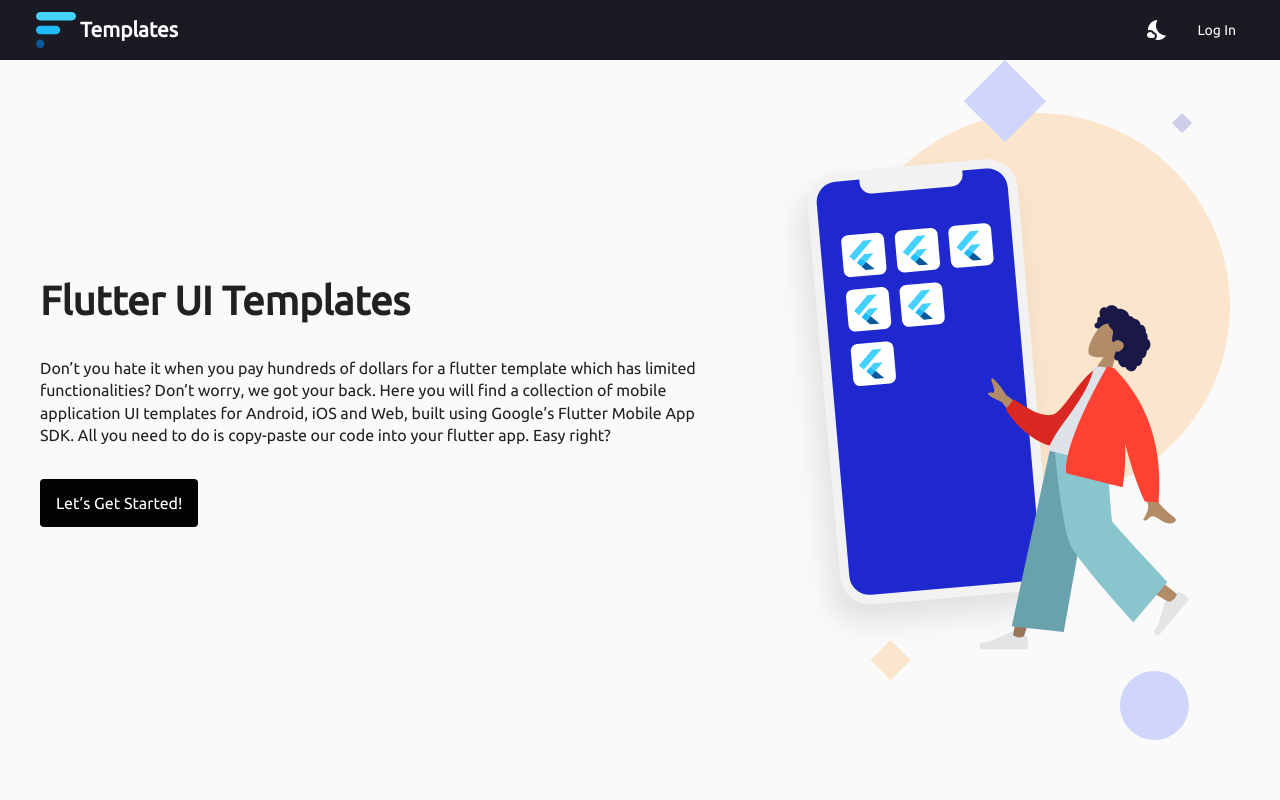
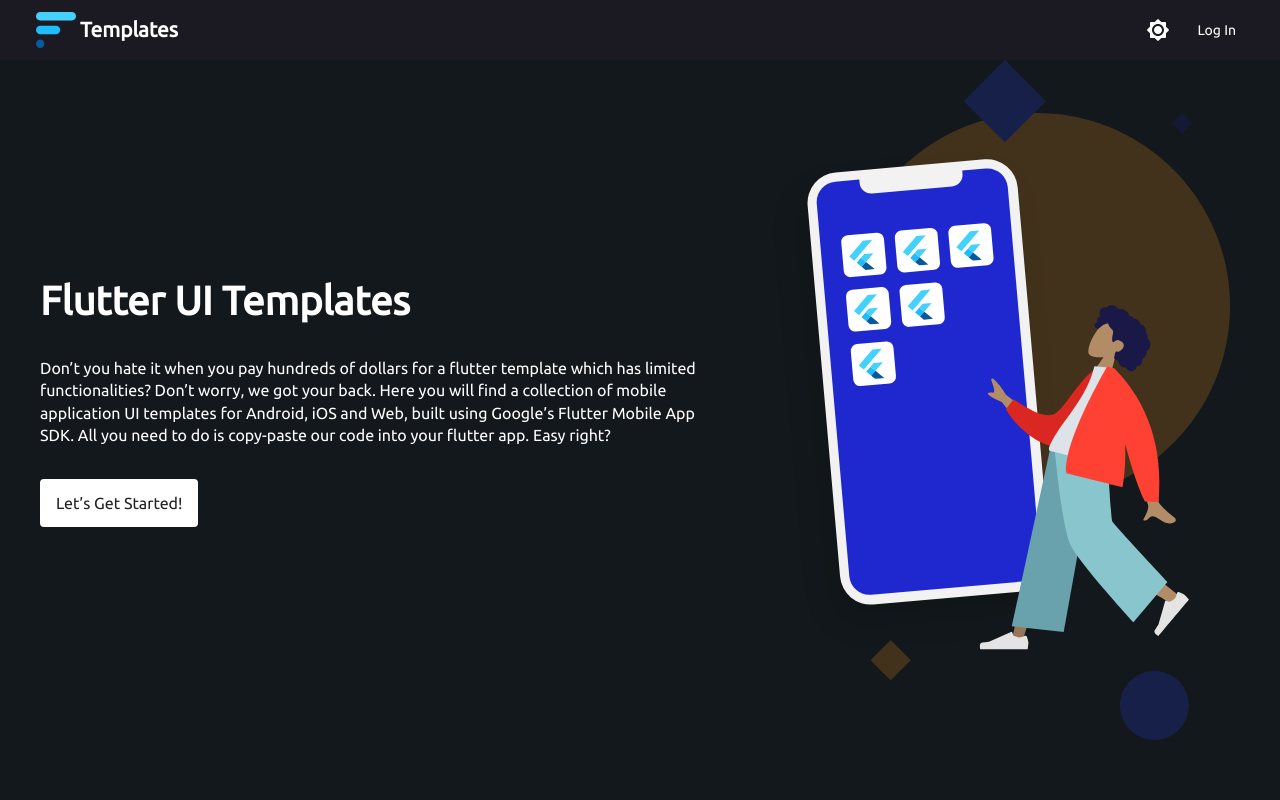
Before and after one commit to bimsina/fluttertemplates.dev, a Next.js app: page / in a window 1280 px wide. Shown: the top 800 px of the page. Built offline with nearby package versions, Linux system fonts and the light colour scheme; no server answers.

Commit message:
change colors

```diff
--- a/pages/_app.tsx
+++ b/pages/_app.tsx
@@ -13,7 +13,7 @@
 import React, { useEffect, useMemo, useState } from "react";
 
 function MyApp({ Component, pageProps }: AppProps) {
-  const [darkMode, setDarkMode] = useState<boolean>(false);
+  const [darkMode, setDarkMode] = useState<boolean>(true);
   const icon = darkMode ? <Brightness7Rounded /> : <NightsStayRounded />;
 
   useEffect(() => {
@@ -23,7 +23,7 @@
       jssStyles.parentElement?.removeChild(jssStyles);
     }
 
-    const _item = localStorage.getItem("dark") ?? "false";
+    const _item = localStorage.getItem("dark") ?? "true";
     setDarkMode(JSON.parse(_item));
   }, []);
 
@@ -34,6 +34,10 @@
           type: darkMode ? "dark" : "light",
           primary: {
             main: darkMode ? "#ffffff" : "#030303",
+          },
+          background: {
+            default: darkMode ? "#12181b" : "#ffffff",
+            paper: darkMode ? "#2b2e35" : "#f5f5f5",
           },
         },
         typography: {
```
Also changed, not shown: 1 other file (tests, documents, lock files or other folders).
